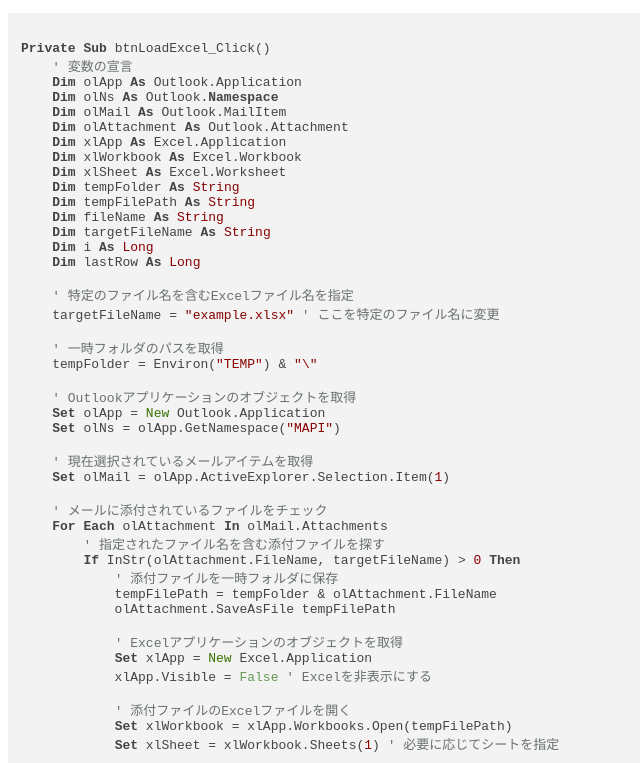
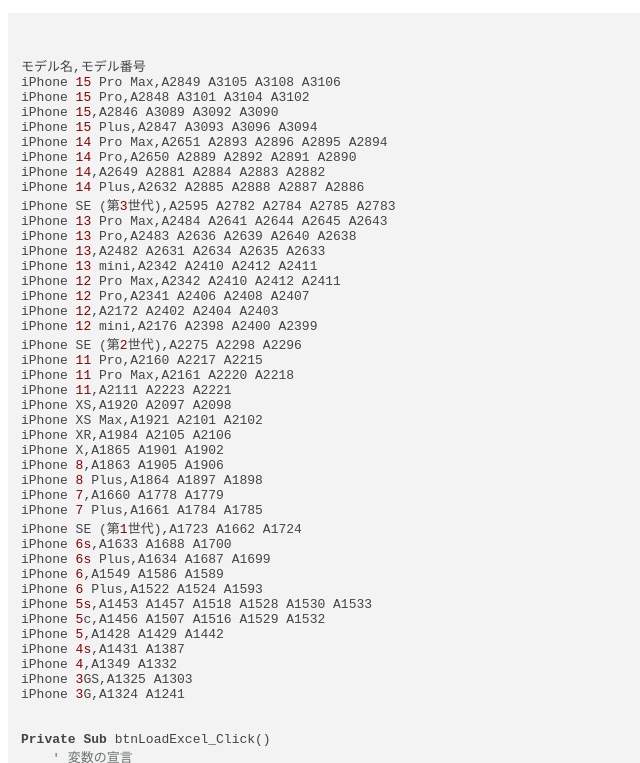
Before and after one commit to Ninen23/Ninen, a plain HTML site: page test.html in a window 1280 px wide. Shown: the top 763 px of the page, without its empty margins (0-640 px from the left). Drawn offline with nearby package versions, Linux system fonts and the light colour scheme.

Commit message:
Update test.html

```diff
--- a/test.html
+++ b/test.html
@@ -10,6 +10,51 @@
 </head>
 <body>
     <pre><code class="vb">
+
+モデル名,モデル番号
+iPhone 15 Pro Max,A2849 A3105 A3108 A3106
+iPhone 15 Pro,A2848 A3101 A3104 A3102
+iPhone 15,A2846 A3089 A3092 A3090
+iPhone 15 Plus,A2847 A3093 A3096 A3094
+iPhone 14 Pro Max,A2651 A2893 A2896 A2895 A2894
+iPhone 14 Pro,A2650 A2889 A2892 A2891 A2890
+iPhone 14,A2649 A2881 A2884 A2883 A2882
+iPhone 14 Plus,A2632 A2885 A2888 A2887 A2886
+iPhone SE (第3世代),A2595 A2782 A2784 A2785 A2783
+iPhone 13 Pro Max,A2484 A2641 A2644 A2645 A2643
+iPhone 13 Pro,A2483 A2636 A2639 A2640 A2638
+iPhone 13,A2482 A2631 A2634 A2635 A2633
+iPhone 13 mini,A2342 A2410 A2412 A2411
+iPhone 12 Pro Max,A2342 A2410 A2412 A2411
+iPhone 12 Pro,A2341 A2406 A2408 A2407
+iPhone 12,A2172 A2402 A2404 A2403
+iPhone 12 mini,A2176 A2398 A2400 A2399
+iPhone SE (第2世代),A2275 A2298 A2296
+iPhone 11 Pro,A2160 A2217 A2215
+iPhone 11 Pro Max,A2161 A2220 A2218
+iPhone 11,A2111 A2223 A2221
+iPhone XS,A1920 A2097 A2098
+iPhone XS Max,A1921 A2101 A2102
+iPhone XR,A1984 A2105 A2106
+iPhone X,A1865 A1901 A1902
+iPhone 8,A1863 A1905 A1906
+iPhone 8 Plus,A1864 A1897 A1898
+iPhone 7,A1660 A1778 A1779
+iPhone 7 Plus,A1661 A1784 A1785
+iPhone SE (第1世代),A1723 A1662 A1724
+iPhone 6s,A1633 A1688 A1700
+iPhone 6s Plus,A1634 A1687 A1699
+iPhone 6,A1549 A1586 A1589
+iPhone 6 Plus,A1522 A1524 A1593
+iPhone 5s,A1453 A1457 A1518 A1528 A1530 A1533
+iPhone 5c,A1456 A1507 A1516 A1529 A1532
+iPhone 5,A1428 A1429 A1442
+iPhone 4s,A1431 A1387
+iPhone 4,A1349 A1332
+iPhone 3GS,A1325 A1303
+iPhone 3G,A1324 A1241
+
+
 Private Sub btnLoadExcel_Click()
     ' 変数の宣言
     Dim olApp As Outlook.Application
```
